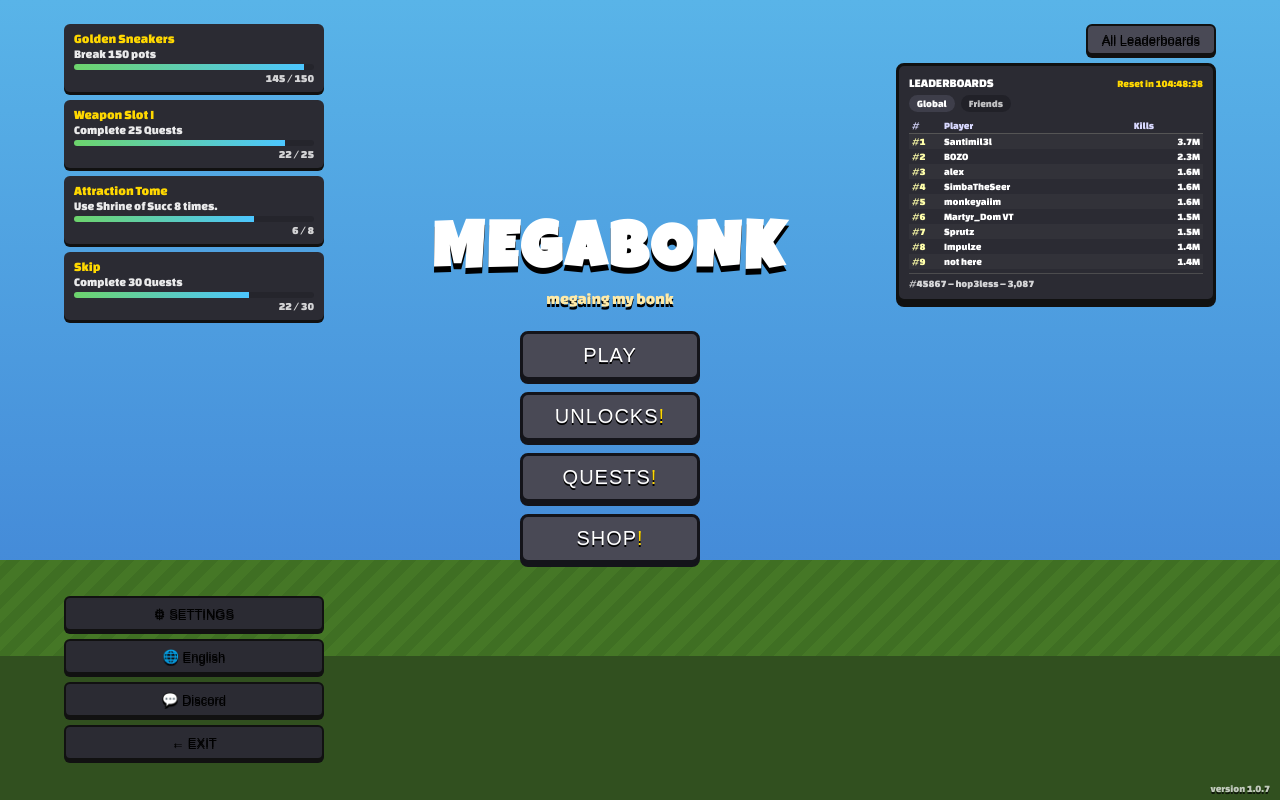
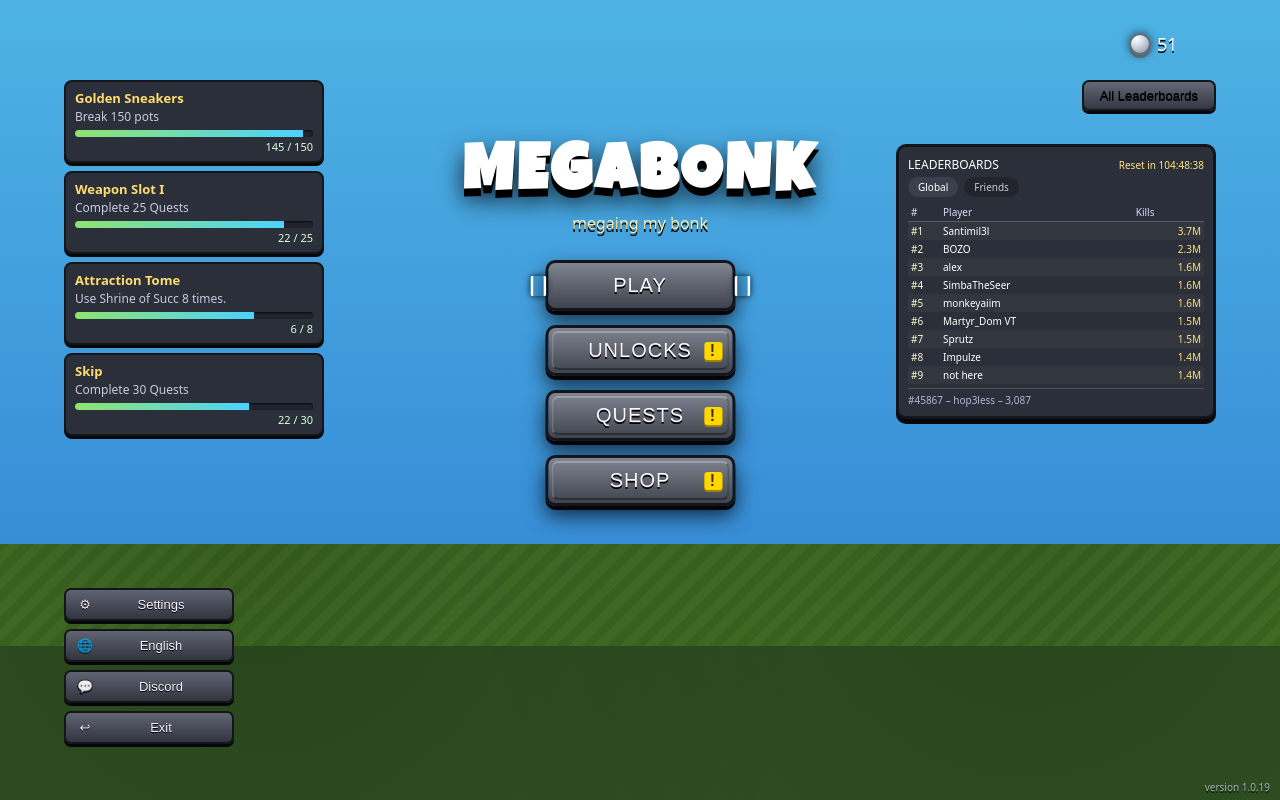
Before and after one commit to leunch4off/leunch4off.github.io, a plain HTML site: page index.html in a window 1280 px wide. Drawn offline with Linux system fonts and the light colour scheme.

Commit message:
v1.0.19
Updated the title and various styles for the MEGABONK main menu. Adjusted layout, button styles, and quest display elements.

```diff
--- a/index.html
+++ b/index.html
@@ -2,267 +2,400 @@
 <html lang="en">
 <head>
   <meta charset="UTF-8" />
-  <title>MEGABONK – Main Menu Mock</title>
+  <title>MEGABONK – Main Menu Clone</title>
 
-  <!-- Немного игровых шрифтов -->
+  <!-- Похожий шрифт под логотип -->
   <link rel="preconnect" href="https://fonts.googleapis.com">
   <link rel="preconnect" href="https://fonts.gstatic.com" crossorigin>
-  <link href="https://fonts.googleapis.com/css2?family=Luckiest+Guy&family=Changa+One&display=swap" rel="stylesheet">
+  <link href="https://fonts.googleapis.com/css2?family=Luckiest+Guy&display=swap" rel="stylesheet">
 
   <style>
     :root {
-      --gray-dark: #2b2b33;
-      --gray-medium: #494955;
-      --gray-light: #787887;
+      --bg-top: #4eb3e4;
+      --bg-bottom: #2d7bd0;
+
+      --panel-dark: #2b2f39;
+      --panel-mid: #4a4f5d;
+      --panel-light: #7d8490;
+
+      --border-dark: #14151b;
+      --shadow: #05060a;
+
       --accent-yellow: #ffd800;
-      --accent-green: #6dd46c;
-      --accent-blue: #4cc6ff;
-      --bg-top: #59b4e8;
-      --bg-bottom: #3c7ad2;
+      --accent-green: #7ad46b;
+
+      --text-main: #ffffff;
+      --text-muted: #c9c9dd;
     }
 
     * {
       box-sizing: border-box;
+      margin: 0;
+      padding: 0;
+    }
+
+    html, body {
+      height: 100%;
     }
 
     body {
-      margin: 0;
-      font-family: "Changa One", system-ui, sans-serif;
-      color: #fff;
-      min-height: 100vh;
+      font-family: system-ui, -apple-system, BlinkMacSystemFont, "Segoe UI", sans-serif;
+      color: var(--text-main);
       background: linear-gradient(var(--bg-top), var(--bg-bottom));
       overflow: hidden;
     }
 
-    /* Простая "трава" внизу */
+    /* Небо + трава внизу */
     body::after {
       content: "";
       position: fixed;
       left: 0;
       right: 0;
       bottom: 0;
-      height: 30vh;
+      height: 32vh;
       background:
-        linear-gradient(to top, #31501f 0 60%, transparent 60%),
+        radial-gradient(circle at 20% 0%, rgba(0,0,0,0.18), transparent 55%),
+        radial-gradient(circle at 80% 0%, rgba(0,0,0,0.16), transparent 55%),
+        linear-gradient(to top, #305122 0 60%, transparent 60%),
         repeating-linear-gradient(
           -45deg,
-          #3f6f23,
-          #3f6f23 10px,
-          #457726 10px,
-          #457726 20px
+          #3e6b22,
+          #3e6b22 9px,
+          #467328 9px,
+          #467328 18px
         );
       pointer-events: none;
       z-index: -1;
     }
 
-    .menu-wrapper {
+    .screen {
       position: relative;
-      max-width: 1200px;
-      margin: 0 auto;
-      padding: 24px 24px 40px;
-      display: grid;
-      grid-template-columns: 260px 1fr 320px;
-      gap: 24px;
-      align-items: start;
+      width: 100vw;
       height: 100vh;
+      overflow: hidden;
     }
 
-    /* Центр */
+    /* ===== ЦЕНТР (логотип + основные кнопки) ===== */
 
     .center-panel {
+      position: absolute;
+      top: 18%;
+      left: 50%;
+      transform: translateX(-50%);
       text-align: center;
-      align-self: center;
     }
 
     .game-title {
-      margin: 0;
       font-family: "Luckiest Guy", system-ui, sans-serif;
       font-size: 64px;
       letter-spacing: 4px;
-      text-shadow: 0 6px 0 #000;
+      color: #ffffff;
+      text-shadow:
+        0 8px 0 #000,
+        0 12px 25px rgba(0,0,0,0.8);
     }
 
     .subtitle {
-      margin: 4px 0 24px;
+      margin-top: 4px;
+      margin-bottom: 26px;
       font-size: 16px;
+      color: #ffeaa7;
       text-shadow: 0 3px 0 #000;
-      color: #ffeaa7;
     }
 
     .main-buttons {
       display: flex;
       flex-direction: column;
-      gap: 12px;
+      gap: 14px;
       align-items: center;
     }
 
+    /* Базовый стиль «игровой» кнопки */
     .btn {
-      background: var(--gray-medium);
-      border: 3px solid #14141a;
-      border-radius: 8px;
-      padding: 10px 26px;
+      position: relative;
+      min-width: 190px;
+      padding: 11px 30px;
+      border-radius: 10px;
+      border: 3px solid var(--border-dark);
+      background: linear-gradient(#7f8490, #3f434d);
+      box-shadow:
+        0 4px 0 var(--shadow),
+        0 10px 20px rgba(0,0,0,0.7);
+      color: #f9f9ff;
       font-size: 20px;
+      letter-spacing: 1px;
       text-transform: uppercase;
-      color: #fff;
+      text-shadow: 0 2px 0 #000;
       cursor: pointer;
-      box-shadow: 0 4px 0 #14141a;
-      text-shadow: 0 2px 0 #000;
-      letter-spacing: 1px;
-      min-width: 180px;
-      transition: transform 0.05s ease, box-shadow 0.05s ease, filter 0.15s ease;
+      transition:
+        transform 80ms ease-out,
+        box-shadow 80ms ease-out,
+        filter 120ms ease-out;
     }
 
-    .btn span.excl {
-      color: var(--accent-yellow);
+    /* Внутренняя светлая рамка */
+    .btn::before {
+      content: "";
+      position: absolute;
+      inset: 3px;
+      border-radius: 7px;
+      border-top: 2px solid rgba(255,255,255,0.25);
+      border-left: 2px solid rgba(255,255,255,0.16);
+      border-right: 2px solid rgba(0,0,0,0.18);
+      border-bottom: 2px solid rgba(0,0,0,0.35);
+      pointer-events: none;
     }
 
-    .btn:hover {
-      filter: brightness(1.1);
+    /* Жёлтый «!» справа */
+    .btn-alert::after {
+      content: "!";
+      position: absolute;
+      right: 10px;
+      top: 50%;
+      transform: translateY(-50%);
+      width: 18px;
+      height: 18px;
+      border-radius: 3px;
+      background: var(--accent-yellow);
+      color: #3b3013;
+      font-size: 16px;
+      font-weight: 700;
+      line-height: 18px;
+      text-align: center;
+      text-shadow: none;
+      box-shadow: 0 2px 0 #a28300;
     }
 
-    .btn:active {
-      transform: translateY(3px);
-      box-shadow: 0 1px 0 #14141a;
+    /* Состояние наведения */
+    .btn:hover {
+      filter: brightness(1.08);
+      transform: translateY(-2px);
+      box-shadow:
+        0 6px 0 var(--shadow),
+        0 12px 22px rgba(0,0,0,0.9);
     }
 
-    /* Левая часть */
-
-    .left-panel {
-      display: flex;
-      flex-direction: column;
-      justify-content: space-between;
-      height: 100%;
-      gap: 16px;
+    /* Состояние нажатия */
+    .btn:active {
+      transform: translateY(2px);
+      box-shadow:
+        0 2px 0 var(--shadow),
+        0 4px 10px rgba(0,0,0,0.9);
+      filter: brightness(0.96);
     }
 
-    .quests-block {
+    /* Стрелочные “скобки” выбора (как при выборе геймпадом) */
+    .btn-selected::before,
+    .btn-selected::after {
+      content: "";
+      position: absolute;
+      top: 50%;
+      width: 10px;
+      height: 20px;
+      border-radius: 2px;
+      border: 3px solid #ffffff;
+      border-top: none;
+      border-bottom: none;
+      transform: translateY(-50%);
+      box-shadow: 0 0 6px rgba(0,0,0,0.8);
+    }
+
+    .btn-selected::before {
+      left: -18px;
+    }
+
+    .btn-selected::after {
+      right: -18px;
+    }
+
+    /* Чтобы внутренняя рамка не перекрывала «скобки» */
+    .btn.btn-selected > span {
+      position: relative;
+      z-index: 1;
+    }
+
+    /* ===== ЛЕВАЯ ЧАСТЬ: квесты ===== */
+
+    .left-quests {
+      position: absolute;
+      top: 10%;
+      left: 5%;
+      width: 260px;
       display: flex;
       flex-direction: column;
       gap: 8px;
     }
 
     .quest-card {
-      background: var(--gray-dark);
-      border-radius: 6px;
-      padding: 8px 10px;
-      box-shadow: 0 3px 0 #111;
+      background: var(--panel-dark);
+      border-radius: 8px;
+      padding: 7px 9px;
+      border: 2px solid #14151b;
+      box-shadow: 0 3px 0 #05060a;
       font-size: 12px;
     }
 
     .quest-title {
       font-size: 13px;
-      color: var(--accent-yellow);
-      margin-bottom: 2px;
+      font-weight: 600;
+      color: #ffdd6e;
     }
 
     .quest-desc {
-      opacity: 0.9;
-      margin-bottom: 4px;
+      font-size: 12px;
+      color: var(--text-muted);
+      margin-top: 1px;
+      margin-bottom: 5px;
     }
 
-    .quest-progress-bar {
-      background: #25252c;
+    .quest-progress-wrapper {
+      background: #20232b;
       border-radius: 999px;
-      height: 6px;
+      height: 7px;
       overflow: hidden;
+      box-shadow: inset 0 1px 2px rgba(0,0,0,0.7);
     }
 
     .quest-progress {
       height: 100%;
-      width: 60%;
-      background: linear-gradient(to right, var(--accent-green), var(--accent-blue));
+      background: linear-gradient(to right, #8fe36f, #4bd3ff);
     }
 
     .quest-count {
       font-size: 11px;
+      color: #d9ffde;
       text-align: right;
       margin-top: 2px;
-      opacity: 0.8;
     }
 
-    .left-buttons {
+    /* ===== ЛЕВАЯ ЧАСТЬ: системные кнопки ===== */
+
+    .left-controls {
+      position: absolute;
+      left: 5%;
+      bottom: 7%;
+      width: 170px;
       display: flex;
       flex-direction: column;
       gap: 8px;
     }
 
     .side-btn {
-      background: var(--gray-dark);
-      border-radius: 6px;
-      padding: 8px 12px;
-      font-size: 13px;
+      position: relative;
       display: flex;
       align-items: center;
       gap: 8px;
-      box-shadow: 0 3px 0 #111;
-      border: 2px solid #111;
+      background: linear-gradient(#606472, #32343e);
+      border-radius: 7px;
+      border: 2px solid var(--border-dark);
+      box-shadow: 0 3px 0 var(--shadow);
+      padding: 7px 11px;
+      font-size: 13px;
+      color: #f1f1ff;
+      text-shadow: 0 1px 0 #000;
       cursor: pointer;
-      text-shadow: 0 2px 0 #000;
+      transition:
+        transform 80ms ease-out,
+        box-shadow 80ms ease-out,
+        filter 120ms ease-out;
     }
 
-    .side-btn-label {
+    .side-btn:hover {
+      filter: brightness(1.08);
+      transform: translateY(-1px);
+      box-shadow: 0 4px 0 var(--shadow);
+    }
+
+    .side-btn:active {
+      transform: translateY(1px);
+      box-shadow: 0 1px 0 var(--shadow);
+      filter: brightness(0.96);
+    }
+
+    .side-icon {
+      width: 16px;
+      text-align: center;
+      opacity: 0.9;
+    }
+
+    .side-label {
       flex: 1;
     }
 
-    /* Правая часть – лидерборд */
+    /* ===== ПРАВАЯ ЧАСТЬ: лидерборды ===== */
 
-    .right-panel {
-      align-self: stretch;
-      display: flex;
-      flex-direction: column;
-      gap: 8px;
+    .leaderboard-toggle {
+      position: absolute;
+      top: 10%;
+      right: 5%;
+      background: linear-gradient(#636877, #343743);
+      border-radius: 7px;
+      border: 2px solid var(--border-dark);
+      box-shadow: 0 3px 0 var(--shadow);
+      padding: 6px 16px;
+      font-size: 13px;
+      text-shadow: 0 1px 0 #000;
+      cursor: pointer;
+      transition:
+        transform 80ms ease-out,
+        box-shadow 80ms ease-out,
+        filter 120ms ease-out;
     }
 
-    .lb-top-btn {
-      align-self: flex-end;
-      background: var(--gray-medium);
-      border-radius: 6px;
-      padding: 6px 14px;
-      border: 2px solid #111;
-      font-size: 13px;
-      box-shadow: 0 3px 0 #111;
-      cursor: pointer;
-      text-shadow: 0 2px 0 #000;
+    .leaderboard-toggle:hover {
+      filter: brightness(1.07);
+      transform: translateY(-1px);
+      box-shadow: 0 4px 0 var(--shadow);
+    }
+
+    .leaderboard-toggle:active {
+      transform: translateY(1px);
+      box-shadow: 0 1px 0 var(--shadow);
+      filter: brightness(0.96);
     }
 
     .leaderboard {
-      background: var(--gray-dark);
-      border-radius: 8px;
-      padding: 10px;
-      border: 3px solid #111;
-      box-shadow: 0 5px 0 #111;
+      position: absolute;
+      top: 18%;
+      right: 5%;
+      width: 320px;
+      background: var(--panel-dark);
+      border-radius: 10px;
+      padding: 9px;
+      border: 3px solid var(--border-dark);
+      box-shadow: 0 5px 0 var(--shadow);
       font-size: 11px;
     }
 
-    .leaderboard-header {
+    .lb-header {
       display: flex;
       justify-content: space-between;
       align-items: baseline;
-      margin-bottom: 6px;
+      margin-bottom: 4px;
       font-size: 12px;
     }
 
-    .leaderboard-header span.reset {
-      color: var(--accent-yellow);
+    .lb-header span.reset {
+      font-size: 10px;
+      color: #ffe483;
+    }
+
+    .lb-tabs {
+      display: flex;
+      gap: 6px;
+      margin-bottom: 6px;
       font-size: 10px;
     }
 
-    .leaderboard-tabs {
-      display: flex;
-      gap: 6px;
-      font-size: 10px;
-      margin-bottom: 6px;
+    .lb-tab {
+      padding: 3px 10px;
+      border-radius: 999px;
+      background: #1f2129;
+      opacity: 0.75;
     }
 
-    .leaderboard-tab {
-      padding: 3px 8px;
-      border-radius: 999px;
-      background: #1d1d24;
-      opacity: 0.7;
-    }
-
-    .leaderboard-tab.active {
-      background: #3e3e4a;
+    .lb-tab.active {
+      background: #3b3f4c;
       opacity: 1;
     }
 
@@ -279,67 +412,107 @@
     }
 
     table.lb-table th {
-      border-bottom: 1px solid #555;
-      font-weight: normal;
-      color: #d9d9ff;
-    }
-
-    table.lb-table tr:nth-child(odd) td {
-      background: rgba(255, 255, 255, 0.03);
+      border-bottom: 1px solid #565b69;
+      color: #d5ddff;
+      font-weight: 500;
     }
 
     table.lb-table td.rank {
       width: 32px;
-      color: #ffa;
+      color: #fffbd0;
     }
 
     table.lb-table td.kills {
       text-align: right;
+      color: #ffe077;
     }
 
-    .current-player {
+    table.lb-table tr:nth-child(odd) td {
+      background: rgba(255,255,255,0.03);
+    }
+
+    .lb-current {
       margin-top: 4px;
       padding-top: 4px;
-      border-top: 1px solid #555;
+      border-top: 1px solid #555a68;
       font-size: 10px;
+      color: #d7d7ff;
       opacity: 0.8;
     }
 
+    /* ===== Монетки / ресурс сверху справа ===== */
+
+    .currency {
+      position: absolute;
+      top: 4%;
+      right: 8%;
+      display: flex;
+      align-items: center;
+      gap: 6px;
+      font-size: 18px;
+      text-shadow: 0 2px 0 #000;
+    }
+
+    .currency .coin {
+      width: 22px;
+      height: 22px;
+      border-radius: 50%;
+      background: radial-gradient(circle at 30% 20%, #ffffff, #d5dee8 35%, #9ea7b4 80%);
+      box-shadow:
+        0 3px 0 #5a6672,
+        0 0 10px rgba(0,0,0,0.6);
+      border: 2px solid #5f6b76;
+    }
+
+    /* Версия игры */
+
     .version-label {
-      position: fixed;
+      position: absolute;
       right: 10px;
       bottom: 6px;
       font-size: 10px;
-      opacity: 0.7;
+      color: #e5e5ff;
+      opacity: 0.65;
       text-shadow: 0 2px 0 #000;
     }
 
+    /* Адаптив: на узких экранах просто уменьшаем масштабы */
     @media (max-width: 900px) {
-      .menu-wrapper {
-        grid-template-columns: 1fr;
-        grid-template-rows: auto auto auto;
-        height: auto;
+      .screen {
+        transform: scale(0.8);
+        transform-origin: top left;
       }
-      .center-panel {
-        order: -1;
-        margin-top: 30px;
     }
-      body::after {
-        height: 22vh;
+
+    @media (max-width: 700px) {
+      .screen {
+        transform: scale(0.7);
       }
     }
   </style>
 </head>
 <body>
 
-  <div class="menu-wrapper">
-    <!-- LEFT -->
-    <aside class="left-panel">
-      <div class="quests-block">
+<div class="screen">
+  <!-- ЦЕНТР -->
+  <section class="center-panel">
+    <h1 class="game-title">MEGABONK</h1>
+    <p class="subtitle">megaing my bonk</p>
+
+    <div class="main-buttons">
+      <button class="btn btn-selected"><span>Play</span></button>
+      <button class="btn btn-alert"><span>Unlocks</span></button>
+      <button class="btn btn-alert"><span>Quests</span></button>
+      <button class="btn btn-alert"><span>Shop</span></button>
+    </div>
+  </section>
+
+  <!-- ЛЕВАЯ КОЛОНКА: квесты -->
+  <aside class="left-quests">
     <div class="quest-card">
       <div class="quest-title">Golden Sneakers</div>
       <div class="quest-desc">Break 150 pots</div>
-          <div class="quest-progress-bar">
+      <div class="quest-progress-wrapper">
         <div class="quest-progress" style="width: 96%;"></div>
       </div>
       <div class="quest-count">145 / 150</div>
@@ -347,7 +520,7 @@
     <div class="quest-card">
       <div class="quest-title">Weapon Slot I</div>
       <div class="quest-desc">Complete 25 Quests</div>
-          <div class="quest-progress-bar">
+      <div class="quest-progress-wrapper">
         <div class="quest-progress" style="width: 88%;"></div>
       </div>
       <div class="quest-count">22 / 25</div>
@@ -355,7 +528,7 @@
     <div class="quest-card">
       <div class="quest-title">Attraction Tome</div>
       <div class="quest-desc">Use Shrine of Succ 8 times.</div>
-          <div class="quest-progress-bar">
+      <div class="quest-progress-wrapper">
         <div class="quest-progress" style="width: 75%;"></div>
       </div>
       <div class="quest-count">6 / 8</div>
@@ -363,47 +536,46 @@
     <div class="quest-card">
       <div class="quest-title">Skip</div>
       <div class="quest-desc">Complete 30 Quests</div>
-          <div class="quest-progress-bar">
+      <div class="quest-progress-wrapper">
         <div class="quest-progress" style="width: 73%;"></div>
       </div>
       <div class="quest-count">22 / 30</div>
     </div>
+  </aside>
+
+  <!-- ЛЕВАЯ КОЛОНКА: системные кнопки -->
+  <div class="left-controls">
+    <button class="side-btn">
+      <span class="side-icon">⚙</span>
+      <span class="side-label">Settings</span>
+    </button>
+    <button class="side-btn">
+      <span class="side-icon">🌐</span>
+      <span class="side-label">English</span>
+    </button>
+    <button class="side-btn">
+      <span class="side-icon">💬</span>
+      <span class="side-label">Discord</span>
+    </button>
+    <button class="side-btn">
+      <span class="side-icon">↩</span>
+      <span class="side-label">Exit</span>
+    </button>
   </div>
 
-      <div class="left-buttons">
-        <button class="side-btn"><span class="side-btn-label">⚙ SETTINGS</span></button>
-        <button class="side-btn"><span class="side-btn-label">🌐 English</span></button>
-        <button class="side-btn"><span class="side-btn-label">💬 Discord</span></button>
-        <button class="side-btn"><span class="side-btn-label">← EXIT</span></button>
-      </div>
-    </aside>
+  <!-- Кнопка ALL LEADERBOARDS -->
+  <button class="leaderboard-toggle">All Leaderboards</button>
 
-    <!-- CENTER -->
-    <section class="center-panel">
-      <h1 class="game-title">MEGABONK</h1>
-      <p class="subtitle">megaing my bonk</p>
-
-      <div class="main-buttons">
-        <button class="btn">Play</button>
-        <button class="btn">Unlocks<span class="excl">!</span></button>
-        <button class="btn">Quests<span class="excl">!</span></button>
-        <button class="btn">Shop<span class="excl">!</span></button>
-      </div>
-    </section>
-
-    <!-- RIGHT -->
-    <aside class="right-panel">
-      <button class="lb-top-btn">All Leaderboards</button>
-
-      <div class="leaderboard">
-        <div class="leaderboard-header">
+  <!-- ЛИДЕРБОРД -->
+  <aside class="leaderboard">
+    <div class="lb-header">
       <span>LEADERBOARDS</span>
       <span class="reset">Reset in 104:48:38</span>
     </div>
 
-        <div class="leaderboard-tabs">
-          <div class="leaderboard-tab active">Global</div>
-          <div class="leaderboard-tab">Friends</div>
+    <div class="lb-tabs">
+      <div class="lb-tab active">Global</div>
+      <div class="lb-tab">Friends</div>
     </div>
 
     <table class="lb-table">
@@ -427,13 +599,20 @@
       </tbody>
     </table>
 
-        <div class="current-player">
+    <div class="lb-current">
       #45867 – hop3less – 3,087
     </div>
-      </div>
   </aside>
+
+  <!-- Монетки -->
+  <div class="currency">
+    <div class="coin"></div>
+    <span>51</span>
   </div>
 
-  <div class="version-label">version 1.0.7</div>
+  <!-- Версия -->
+  <div class="version-label">version 1.0.19</div>
+</div>
+
 </body>
 </html>
```
Lines whose indentation alone changed are shown as unchanged.
